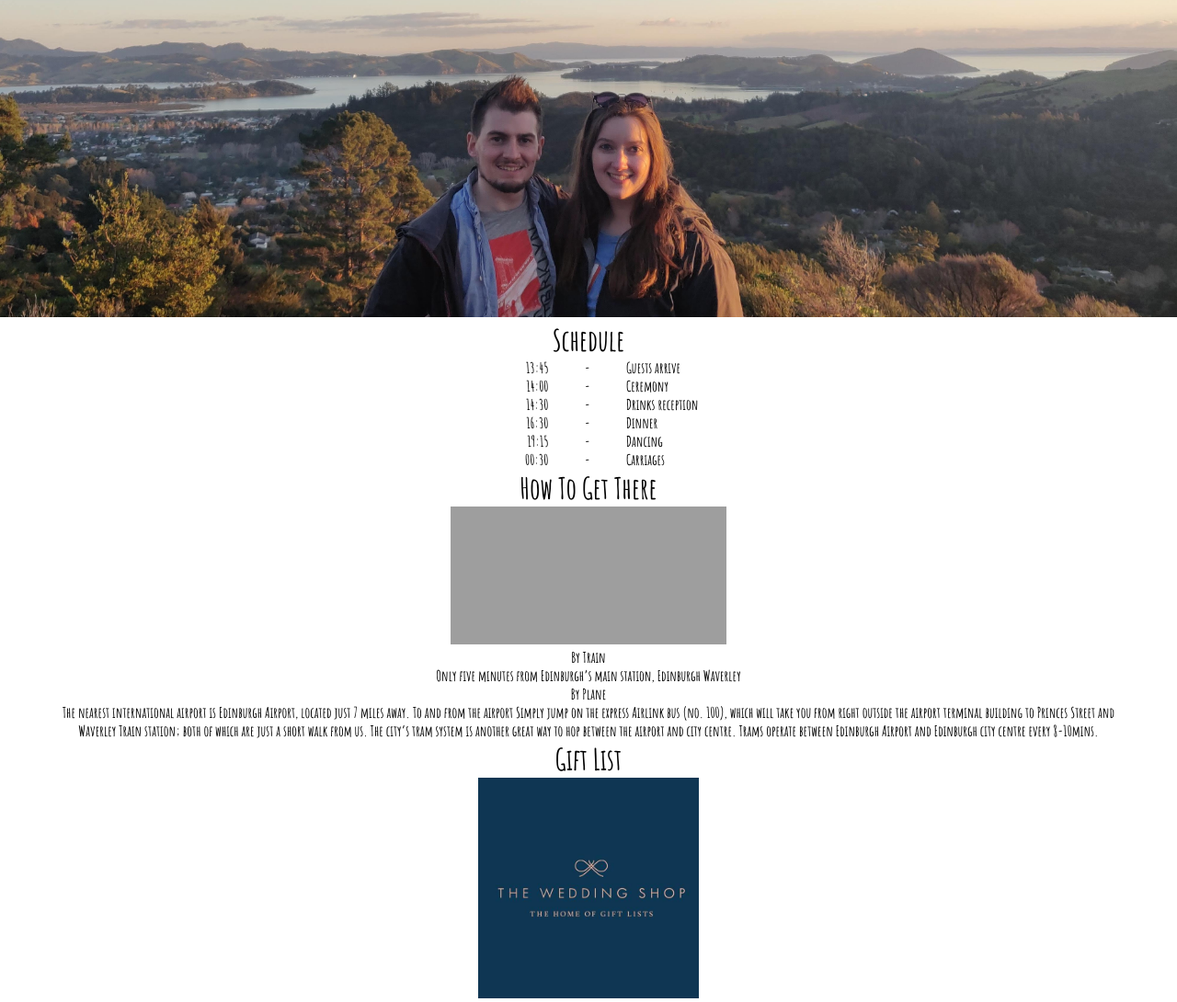
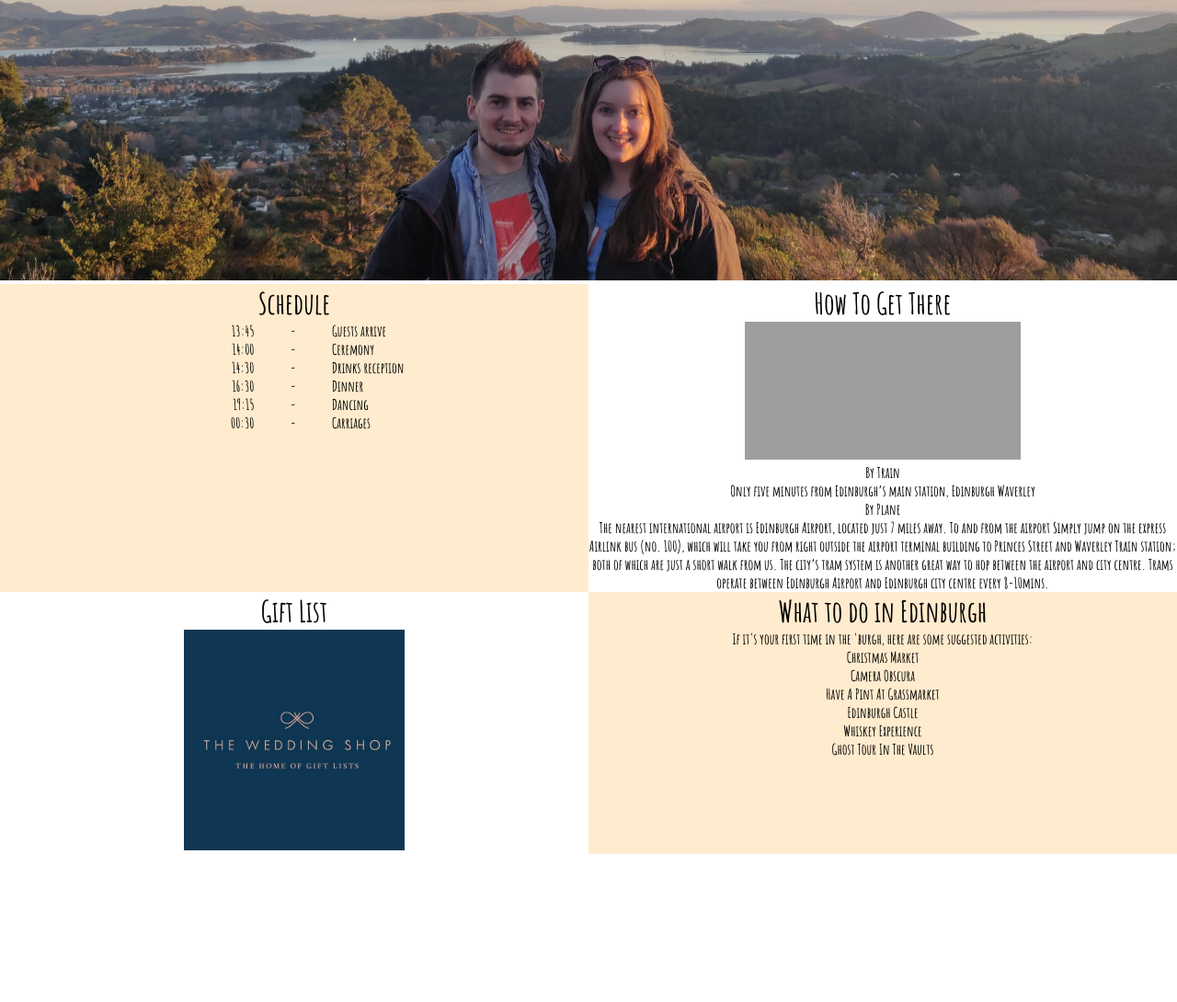
Before and after one commit to silleknarf/wedding-site, a website: page index.html in a window 1280 px wide. Shown: the part 207-1297 px from the top of the page at 92% size. After the commit the page ends 1136 px from the top, so only its background shows below. Drawn offline with Linux system fonts and the light colour scheme; grey boxes are pictures that could not be loaded.

Commit message:
Updated wedding website layout

```diff
--- a/css/main.css
+++ b/css/main.css
@@ -35,7 +35,7 @@ html,h1,p, body {
 
 .img-banner {
     grid-column: 1 / span 3;
-    grid-row: 4;
+    grid-row: 3;
 }
 
 .img-banner > img {
@@ -47,10 +47,19 @@ html,h1,p, body {
     font-size: xx-large;
 }
 
+#content {
+    grid-row: 4;
+    grid-column: 1 / span 3;
+    display: grid;
+    grid-template-rows: auto auto auto;
+    grid-template-columns: 50% 50%;
+}
+
 #schedule {
-    grid-column: 2;
-    grid-row: 5;
+    grid-column: 1;
+    grid-row: 1;
     text-align: center;
+    background-color: blanchedalmond;
 }
 
 #schedule-body {
@@ -60,14 +69,21 @@ html,h1,p, body {
 
 #how-to-get-there {
     grid-column: 2;
-    grid-row: 6;
+    grid-row: 1;
     text-align: center;
 }
 
 #gift-list {
+    grid-column: 1;
+    grid-row: 2;
+    text-align: center;
+}
+
+#what-to-do-in-edinburgh {
     grid-column: 2;
-    grid-row: 7;
+    grid-row: 2;
     text-align: center;
+    background-color: blanchedalmond;
 }
 
 .row {
--- a/index.html
+++ b/index.html
@@ -15,6 +15,7 @@
       <div class="subtitle heading">
         Assembly Rooms, Edinburgh, 14th December 2019
       </div>
+      <!--
       <div class="nav heading">
         <div class="nav-item">
           <a href="/">
@@ -36,10 +37,11 @@
             Gift List
           </a>
         </div>
-      </div>
+      </div>-->
       <div class="img-banner">
         <img src="img/FrankAndLauraNZ.jpg" alt="Frank and Laura in NZ" />
       </div>
+      <div id="content">
         <div id="schedule">
           <div class="subsection-heading">
             Schedule
@@ -100,7 +102,7 @@
               The city’s tram system is another great way to hop between the airport and city centre. Trams operate between Edinburgh Airport and Edinburgh city centre every 8-10mins.
           </div>
         </div>
-      <div id="gift-list" class="gift-list">
+        <div id="gift-list">
           <div class="subsection-heading">
             Gift List
           </div>
@@ -110,6 +112,21 @@
               src="img/TheWeddingShop.jpg"/>
           </a>
         </div>
+        <div id="what-to-do-in-edinburgh">
+          <div class="subsection-heading">
+            What to do in Edinburgh
+          </div>
+          If it's your first time in the 'burgh, here are some suggested activities:
+          <div id="what-to-do-in-edinburgh-suggestions">
+            <div>Christmas Market</div>
+            <div>Camera Obscura</div>
+            <div>Have A Pint At Grassmarket</div>
+            <div>Edinburgh Castle</div>
+            <div>Whiskey Experience</div>
+            <div>Ghost Tour In The Vaults</div>
+          </div>
+        </div>
+      </div>
     </div>
   </body>
 </html>
```
Lines whose indentation alone changed are shown as unchanged.
